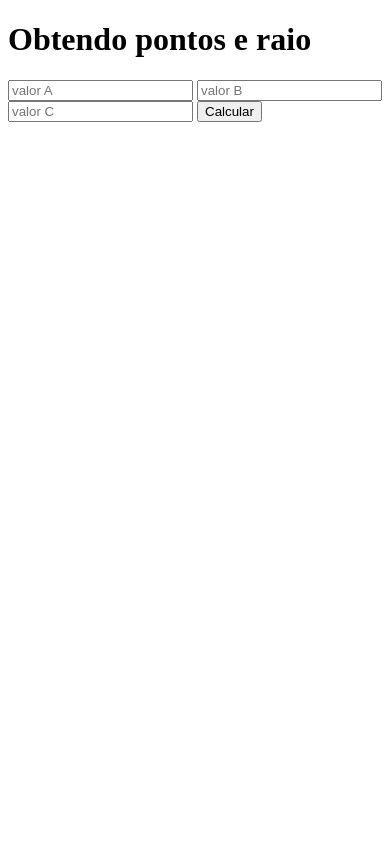
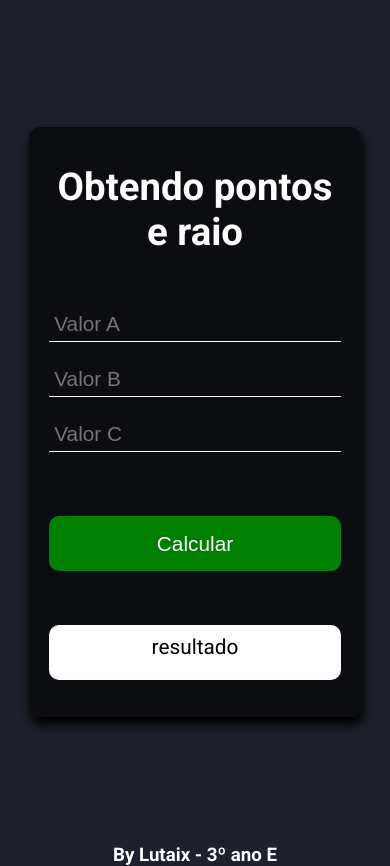
Before and after one commit to LucasVitorVD/projeto-matematica, a plain HTML site: page index.html in a window 390 px wide. Before the commit the page ends 844 px from the top, so only its background shows below. Drawn offline with Linux system fonts and the light colour scheme.

Commit message:
css adicionado

```diff
--- a/index.html
+++ b/index.html
@@ -4,18 +4,25 @@
     <meta charset="UTF-8">
     <meta http-equiv="X-UA-Compatible" content="IE=edge">
     <meta name="viewport" content="width=device-width, initial-scale=1.0">
+    <link rel="stylesheet" href="style.css">
     <title>Matemática</title>
 </head>
 <body>
     <div class="container">
-        <h1>Obtendo pontos e raio</h1>
-        <input type="text" placeholder="valor A" class="a">
-        <input type="text" placeholder="valor B" class="b">
-        <input type="text" placeholder="valor C" class="c">
-        <button class="calcBtn">Calcular</button>
-
-        <div class="resultado"></div>
+        <main>
+            <h1>Obtendo pontos e raio</h1>
+            <div class="inputs">
+                <input type="text" placeholder="Valor A" class="a">
+                <input type="text" placeholder="Valor B" class="b">
+                <input type="text" placeholder="Valor C" class="c">
+            </div>
+            <button class="calcBtn">Calcular</button>
+            <div class="resultado">resultado</div>
+        </main>
     </div>
+    <footer>
+        <h3>By Lutaix - 3º ano E</h3>
+    </footer>
     <script src="index.js"></script>
 </body>
 </html>
--- /dev/null
+++ b/style.css
@@ -0,0 +1,156 @@
+@import url('https://fonts.googleapis.com/css2?family=Roboto:wght@400;500;700&display=swap');
+
+:root {
+    --fonte: 'Roboto', sans-serif;
+    --cor-fundo: #1E212B;
+    --cor-fundo-main: rgba(0, 0, 0, 0.6);
+    --cor-texto: white;
+}
+
+* {
+    margin: 0;
+    padding: 0;
+    box-sizing: border-box;
+}
+
+body {
+    font-family: var(--fonte);
+}
+
+.container {
+    display: flex;
+    justify-content: center;
+    align-items: center;
+    background-color: var(--cor-fundo);
+    height: 100vh;
+}
+
+main {
+    display: flex;
+    flex-direction: column;
+    justify-content: space-around;
+    gap: 20px;
+    background-color: var(--cor-fundo-main);
+    text-align: center;
+    color: var(--cor-texto);
+    height: 60%;
+    width: 20%;
+    padding: 20px;
+    border-radius: 10px;
+    box-shadow: 2px 7px 11px 1px black;
+}
+
+.inputs {
+    display: flex;
+    flex-direction: column;
+    gap: 10px;
+}
+
+input {
+    font-size: 1rem;
+    color: var(--cor-texto);
+    padding: 5px;
+    background: none;
+    border: none;
+    border-bottom: 1px solid white;
+    outline: none;
+}
+
+button {
+    background-color: green;
+    font-size: 1rem;
+    color: var(--cor-texto);
+    padding: 10px;
+    border: none;
+    border-radius: 10px;
+    cursor: pointer;
+    outline: none;
+    transition: 0.3s;
+}
+
+button:hover {
+    background-color: rgb(9, 189, 9);
+}
+
+.resultado {
+    background-color: white;
+    font-size: 1.2rem;
+    color: black;
+    padding: 10px;
+    border-radius: 10px;
+}
+
+footer {
+    text-align: center;
+    background-color: var(--cor-fundo);
+    color: var(--cor-texto);
+}
+
+@media (max-width: 1193px) {
+    main {
+        font-size: 1.2rem;
+        width: 40%;
+    }
+
+    input {
+        font-size: 1.3rem;
+        margin-bottom: 10px;
+    }
+
+    button, .resultado {
+        font-size: 1.3rem;
+        height: 20%;
+    }
+}
+
+@media (max-width: 1049px) {
+    main {
+        font-size: 1.2rem;
+        width: 40vw;
+        height: 70vh;
+    }
+
+    input {
+        font-size: 1.3rem;
+        margin-bottom: 10px;
+    }
+
+    button, .resultado {
+        font-size: 1.3rem;
+        height: 20%;
+    }
+}
+
+@media (max-width: 662px) {
+    main {
+        font-size: 1.2rem;
+        width: 60vw;
+        height: 70vh;
+    }
+
+    input {
+        font-size: 1.3rem;
+    }
+
+    button, .resultado {
+        font-size: 1.3rem;
+        height: 10%;
+    }
+}
+
+@media (max-width: 414px) {
+    main {
+        font-size: 1.2rem;
+        width: 85vw;
+        height: 70vh;
+    }
+
+    input {
+        font-size: 1.3rem;
+    }
+
+    button, .resultado {
+        font-size: 1.3rem;
+        height: 10%;
+    }
+}
```
